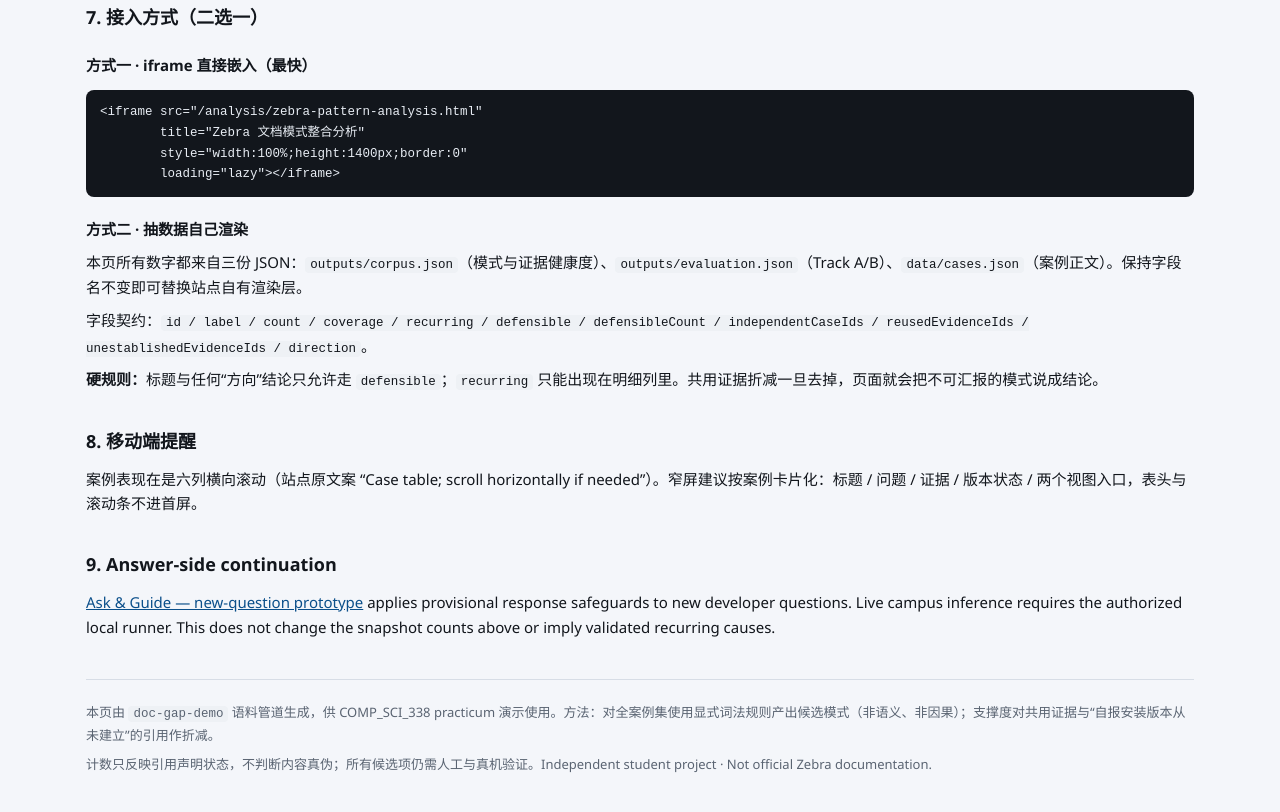
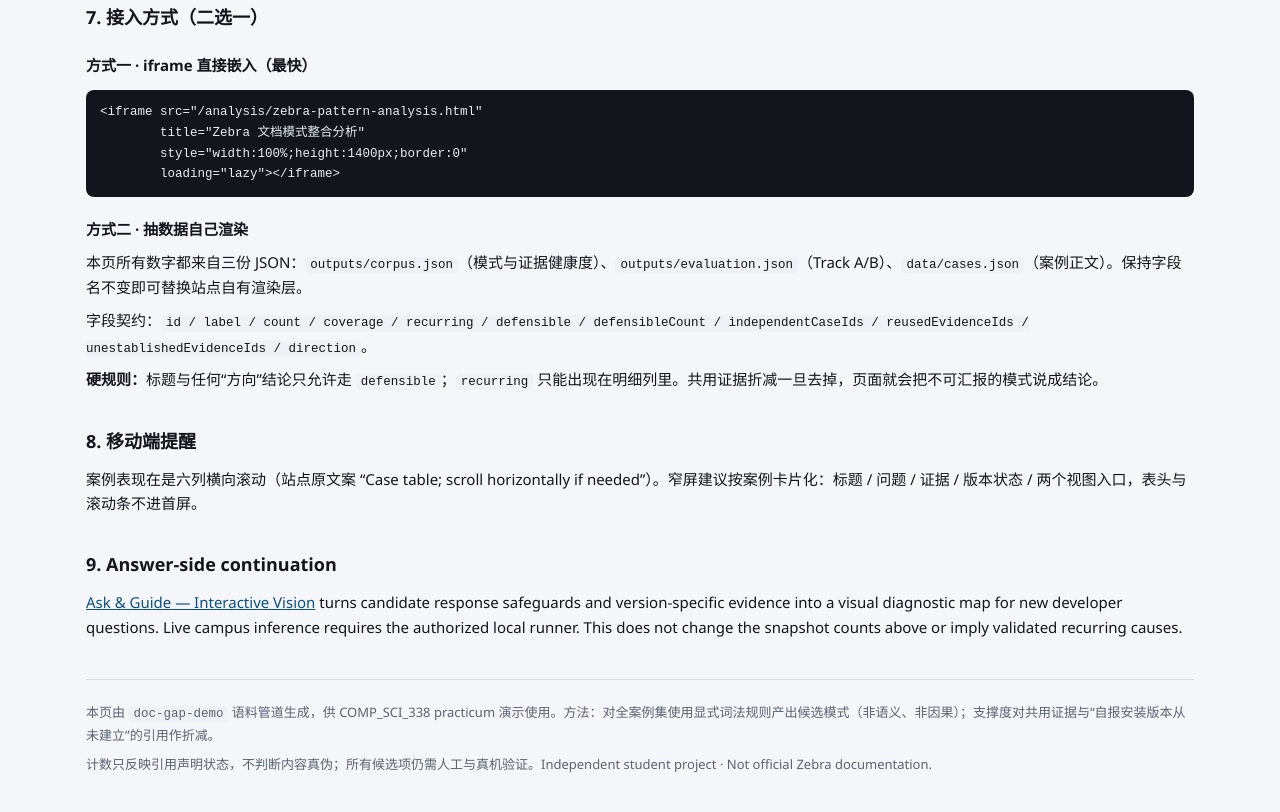
Before and after one commit to Tmkbs/zebra-evidence-framework, a browser extension: page analysis/zebra-pattern-analysis.html in a window 1280 px wide. Shown: the part 2988-3800 px from the top of the page. Drawn offline with Linux system fonts and the light colour scheme.

Commit message:
Surface Interactive Vision as a shared evidence-to-guidance framework

```diff
--- a/analysis/zebra-pattern-analysis.html
+++ b/analysis/zebra-pattern-analysis.html
@@ -171,7 +171,7 @@ footer{margin-top:40px;padding-top:14px;border-top:1px solid var(--line);color:v
 <p>案例表现在是六列横向滚动（站点原文案 “Case table; scroll horizontally if needed”）。窄屏建议按案例卡片化：标题 / 问题 / 证据 / 版本状态 / 两个视图入口，表头与滚动条不进首屏。</p>
 
 <h2>9. Answer-side continuation</h2>
-<p><a href="../classroom/answer-guidance.html">Ask &amp; Guide — new-question prototype</a> applies provisional response safeguards to new developer questions. Live campus inference requires the authorized local runner. This does not change the snapshot counts above or imply validated recurring causes.</p>
+<p><a href="../classroom/answer-guidance.html">Ask &amp; Guide — Interactive Vision</a> turns candidate response safeguards and version-specific evidence into a visual diagnostic map for new developer questions. Live campus inference requires the authorized local runner. This does not change the snapshot counts above or imply validated recurring causes.</p>
 
 <footer>
 <p>本页由 <code>doc-gap-demo</code> 语料管道生成，供 COMP_SCI_338 practicum 演示使用。方法：对全案例集使用显式词法规则产出候选模式（非语义、非因果）；支撑度对共用证据与“自报安装版本从未建立”的引用作折减。</p>
```
